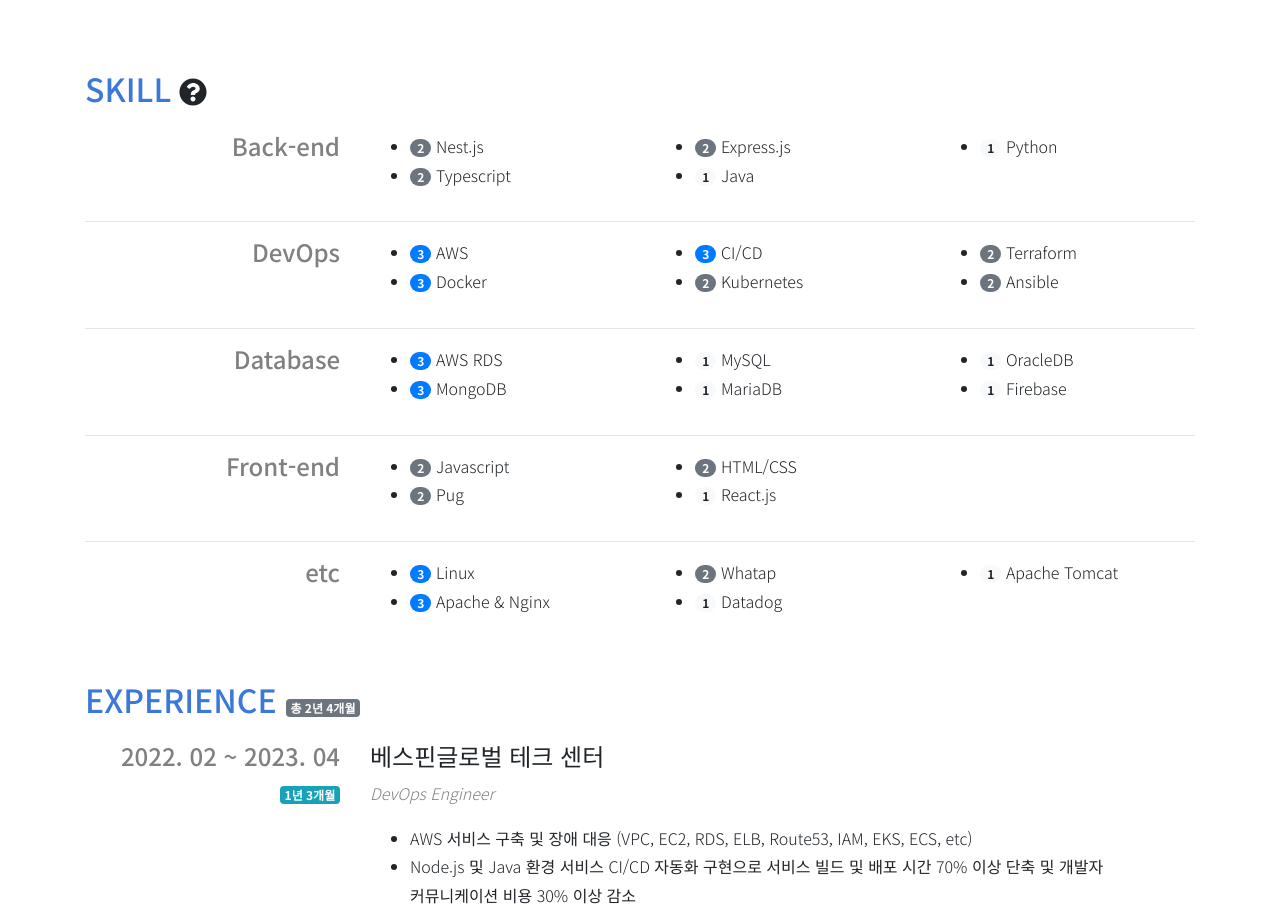
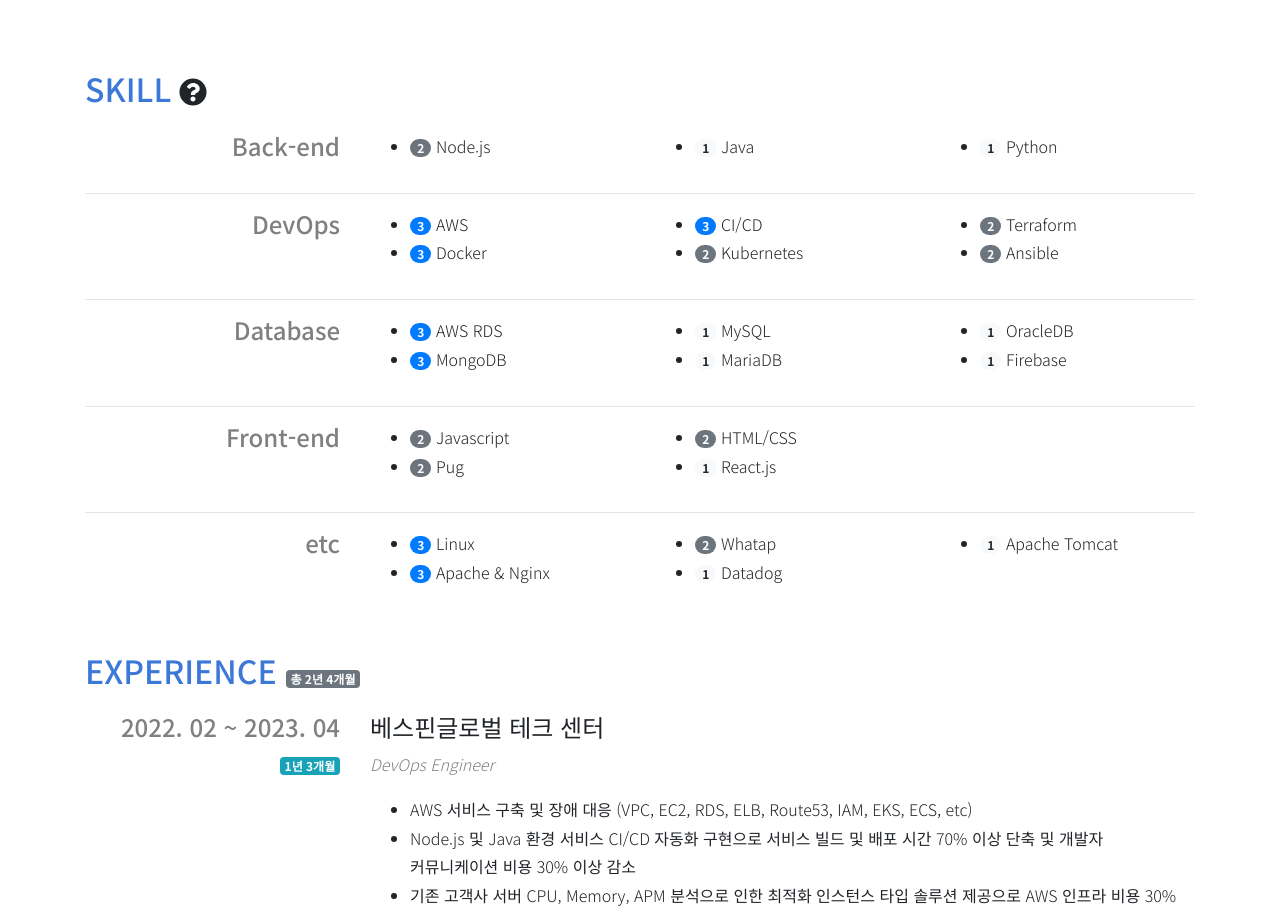
Before and after one commit to k7nsuy/resume, a Next.js app: page / in a window 1280 px wide. Shown: the part 800-1715 px from the top of the page. Built offline with nearby package versions, Linux system fonts and the light colour scheme.

Commit message:
Revert "new commit"
This reverts commit b8e60062fcf23b6332416bda6057fca4bb87e285.

```diff
--- a/payload/skill.ts
+++ b/payload/skill.ts
@@ -4,15 +4,7 @@
   category: 'Back-end',
   items: [
     {
-      title: 'Nest.js',
-      level: 2,
-    },
-    {
-      title: 'Typescript',
-      level: 2,
-    },
-    {
-      title: 'Express.js',
+      title: 'Node.js',
       level: 2,
     },
     {
```
Also changed, not shown: 30 other files (tests, documents, lock files or other folders).
